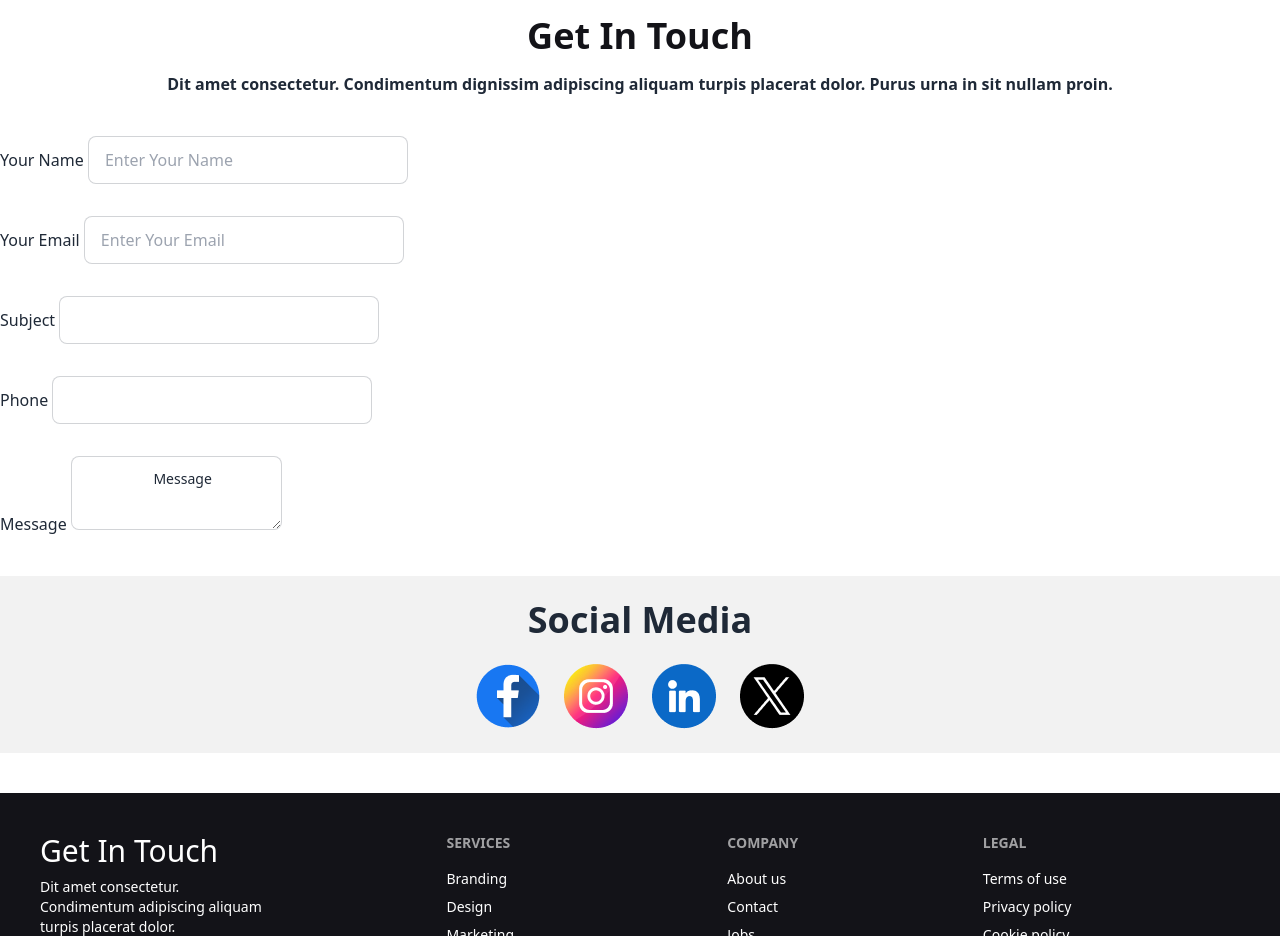
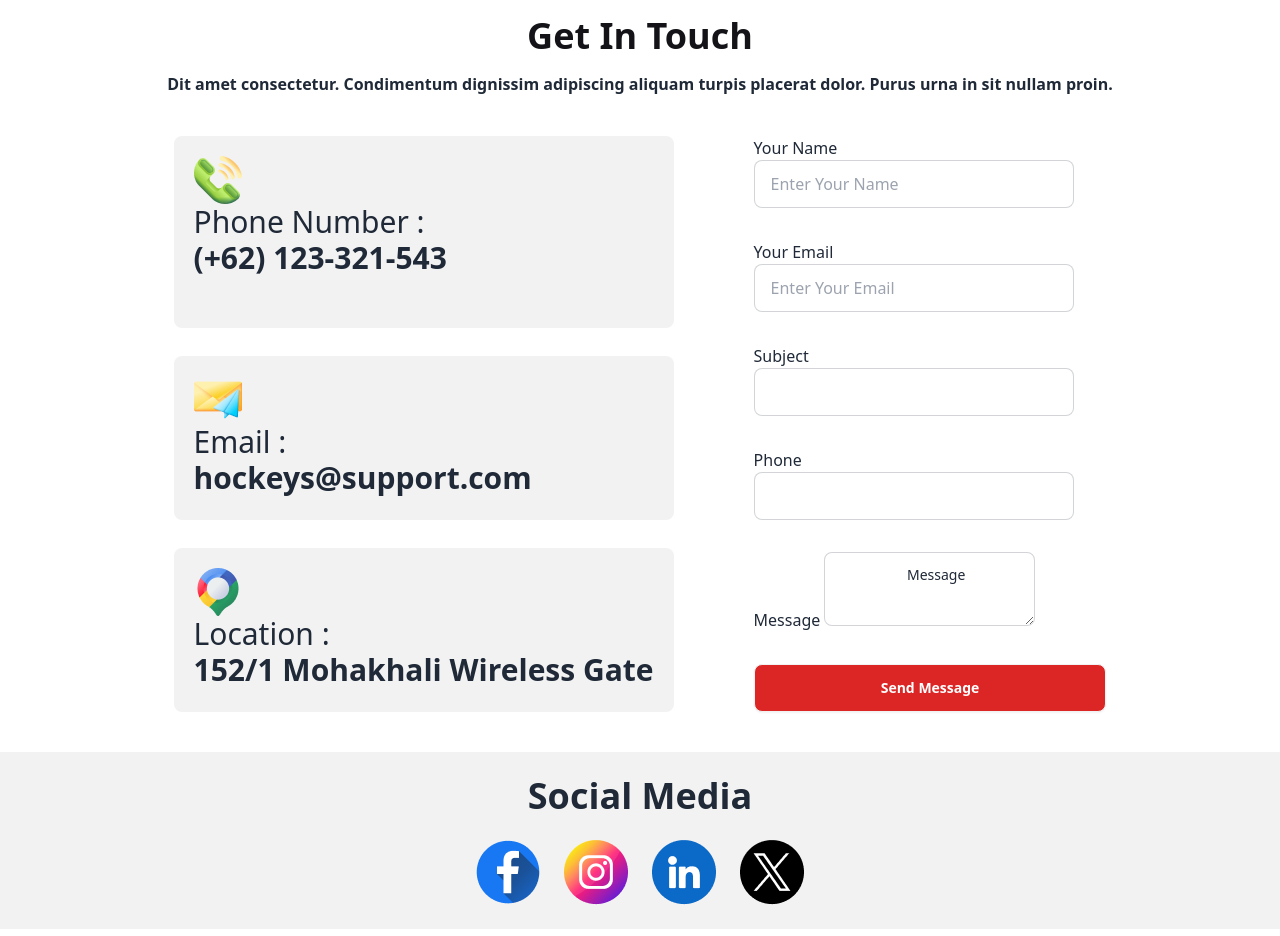
Before and after one commit to Asikkhan48/Assigment-3_Hockeys, a plain HTML site: page index.html in a window 1280 px wide. Shown: the part 4780-5716 px from the top of the page. Drawn offline with nearby package versions, Linux system fonts and the light colour scheme.

Commit message:
added forms

```diff
--- a/index.html
+++ b/index.html
@@ -575,18 +575,35 @@
       <section class="container mx-auto">
         <!-- Touch Container -->
 
-        <div>
+        <div class="flex-row lg:flex gap-5 lg:gap-20 justify-center">
 
 
           <!-- Touch Number-Map-Div -->
 
-          <div>
+          <div class="grid grid-rows-1 lg:grid-rows-3 space-y-7">
+
+            <div class="bg-base-200 lg:p-5 rounded-lg">
+              <img src="./Images/Group 1171275317.png" class="text-3xl" alt="">
+              <h3 class="lg:text-3xl font-light">Phone Number : </h3>
+              <p class="lg:text-3xl font-semibold">(+62) 123-321-543</p>
+            </div>
 
 
-          </div>
+            <div class="bg-base-200 lg:p-5 rounded-lg">
+              <img src="./Images/Group 1171275318.png" class="text-3xl" alt="">
+              <h3 class="lg:text-3xl font-light">Email :  </h3>
+              <p class="lg:text-3xl font-semibold">hockeys@support.com</p>
+            </div>
 
-          <!-- Form -->
-          <div>
+            <div class="bg-base-200 lg:p-5 rounded-lg">
+              <img src="./Images/Group 1171275321.png" class="text-3xl" alt="">
+              <h3 class="lg:text-3xl font-light">Location :  </h3>
+              <p class="lg:text-3xl font-semibold">152/1 Mohakhali Wireless Gate</p>
+            </div>
+            </div>
+
+           <!-- Form -->
+
             <div class="space-y-8 items-center">
               <div>
                 <label for="name">Your Name</label>
@@ -639,8 +656,9 @@
                   Message</textarea
                 >
               </div>
+
+              <button class="btn bg-red-600 text-white w-full">Send Message</button>
             </div>
-          </div>
         </div>
       </section>
 
@@ -660,6 +678,7 @@
         </nav>
       </section>
     </main>
+
 
     <!-- Footer -->
 
```
